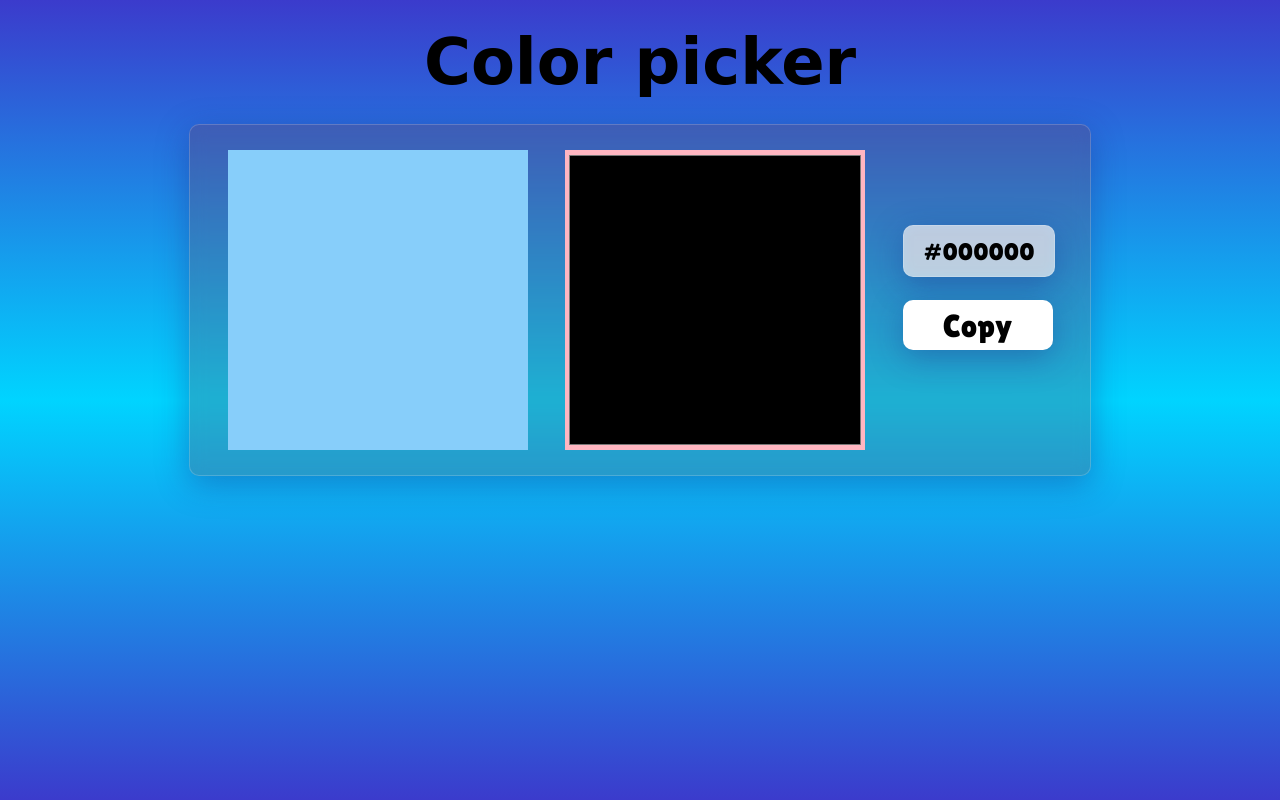
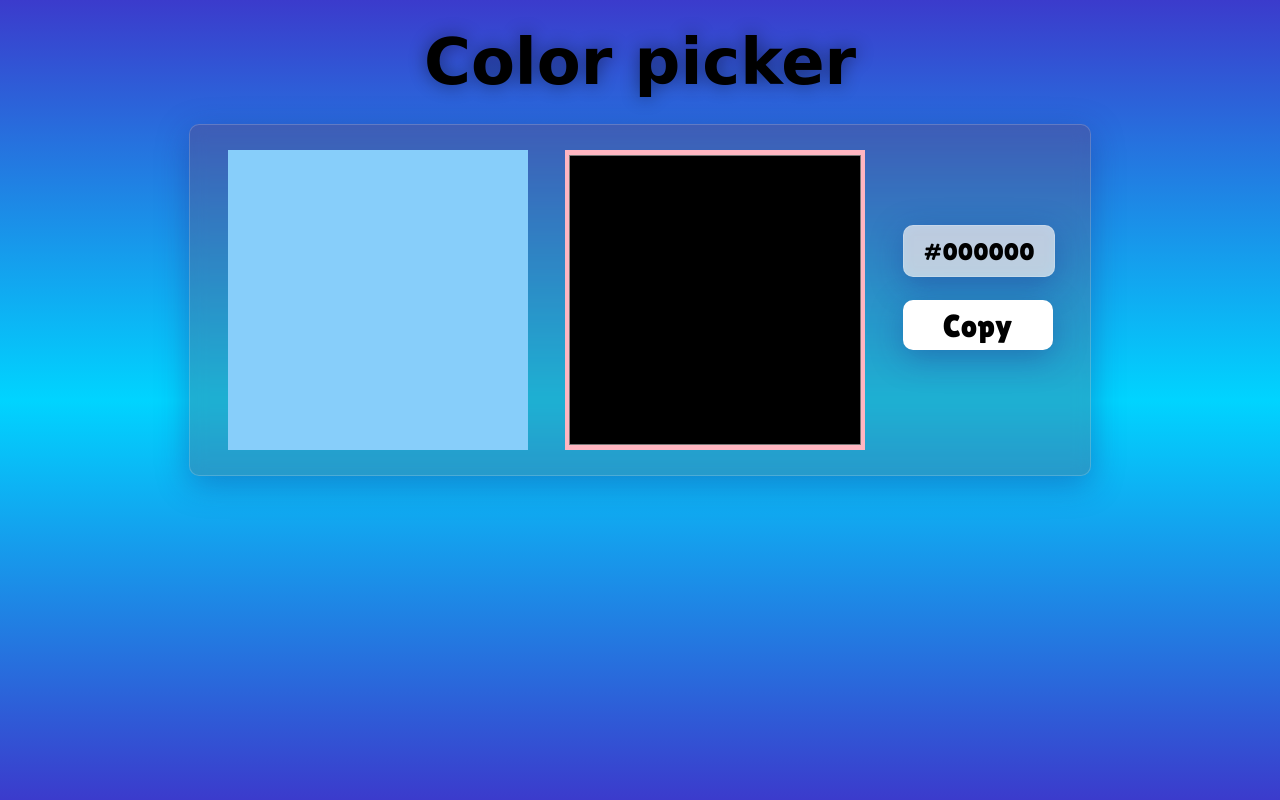
Before and after one commit to biggerpipicek/cpicker.github.io, a plain HTML site: page index.html in a window 1280 px wide. Drawn offline with Linux system fonts and the light colour scheme; a web font is replaced by a local one.

Commit message:
added a text shadow to the heading

```diff
--- a/style.css
+++ b/style.css
@@ -14,6 +14,7 @@ h1 {
     margin: 25px;
     font-size: 4em;
     font-family: "Bungee Spice", cursive;
+    text-shadow: 0px 0px 18px rgba(0, 0, 0, 0.45);
 }
 
 .container {
```
